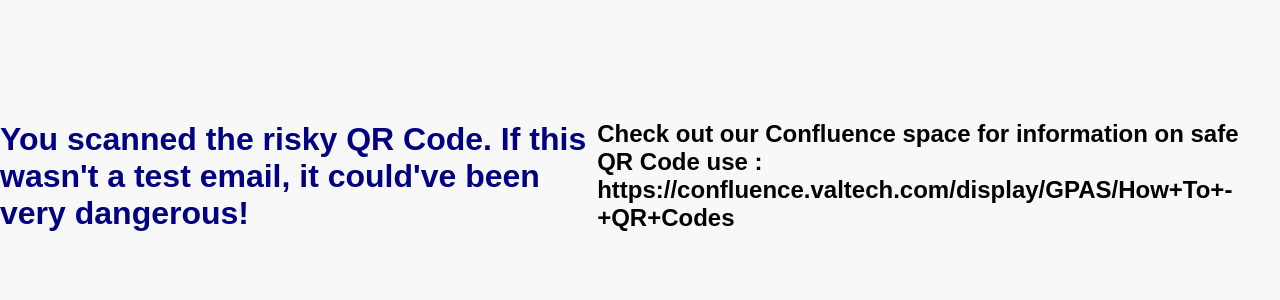
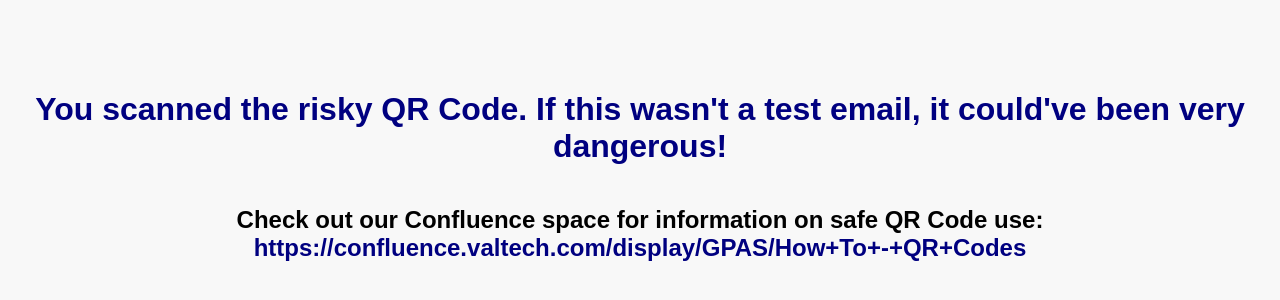
Before and after one commit to isawsen/qr-code-campaign, a plain HTML site: page index.html in a window 1280 px wide. Shown: the part 224-524 px from the top of the page. Drawn offline with Linux system fonts and the light colour scheme.

Commit message:
Update index.html

```diff
--- a/index.html
+++ b/index.html
@@ -8,20 +8,32 @@
     <style>
         body {
             display: flex;
+            flex-direction: column;
             justify-content: center;
             align-items: center;
             height: 100vh;
             margin: 0;
             font-family: Arial, sans-serif;
             background-color: #f8f8f8;
+            text-align: center;
         }
         h1 {
             color: #000080;
+        }
+        h2 {
+            margin-top: 20px;
+        }
+        a {
+            color: #000080;
+            text-decoration: none;
+        }
+        a:hover {
+            text-decoration: underline;
         }
     </style>
 </head>
 <body>
     <h1>You scanned the risky QR Code. If this wasn't a test email, it could've been very dangerous!</h1>
-    <h2>Check out our Confluence space for information on safe QR Code use : https://confluence.valtech.com/display/GPAS/How+To+-+QR+Codes</h2>
+    <h2>Check out our Confluence space for information on safe QR Code use: <a href="https://confluence.valtech.com/display/GPAS/How+To+-+QR+Codes" target="_blank">https://confluence.valtech.com/display/GPAS/How+To+-+QR+Codes</a></h2>
 </body>
 </html>
```
